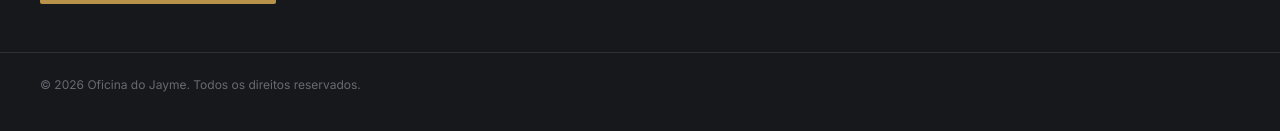
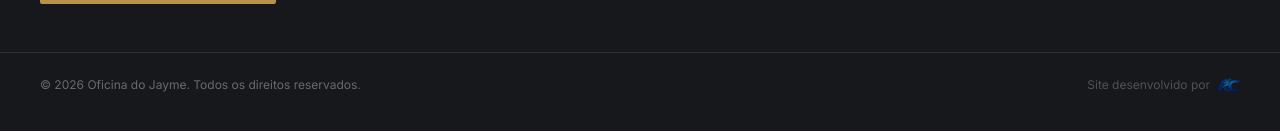
Before and after one commit to alegcabral/oficina-do-jayme, a Next.js app: page /privacidade in a window 1280 px wide. Shown: the part 1397-1528 px from the top of the page. Built offline with nearby package versions, Linux system fonts and the light colour scheme; no server answers.

Commit message:
Adiciona crédito AC no rodapé

```diff
--- a/src/components/Footer.tsx
+++ b/src/components/Footer.tsx
@@ -1,4 +1,5 @@
 import { MessageCircle, Instagram, Navigation, Phone } from "lucide-react";
+import Image from "next/image";
 import { company } from "@/config/company";
 import { buildWhatsAppUrl } from "@/lib/utils";
 import Logo from "@/components/Logo";
@@ -99,8 +100,22 @@ export default function Footer() {
         </div>
       </div>
 
-      <div className="container-oj mt-12 border-t border-white/10 pt-6 text-xs text-mist/60">
-        © {year} {company.name}. Todos os direitos reservados.
+      <div className="container-oj mt-12 flex flex-col items-center gap-3 border-t border-white/10 pt-6 text-xs text-mist/60 sm:flex-row sm:justify-between">
+        <span>
+          © {year} {company.name}. Todos os direitos reservados.
+        </span>
+        <span className="flex items-center gap-1.5 opacity-70">
+          Site desenvolvido por
+          <span className="relative h-4 w-6">
+            <Image
+              src="/images/credit-ac.webp"
+              alt="AC"
+              fill
+              className="object-contain"
+              sizes="24px"
+            />
+          </span>
+        </span>
       </div>
     </footer>
   );
```
Also changed, not shown: public/images/credit-ac.png (added), public/images/credit-ac.webp (added).
